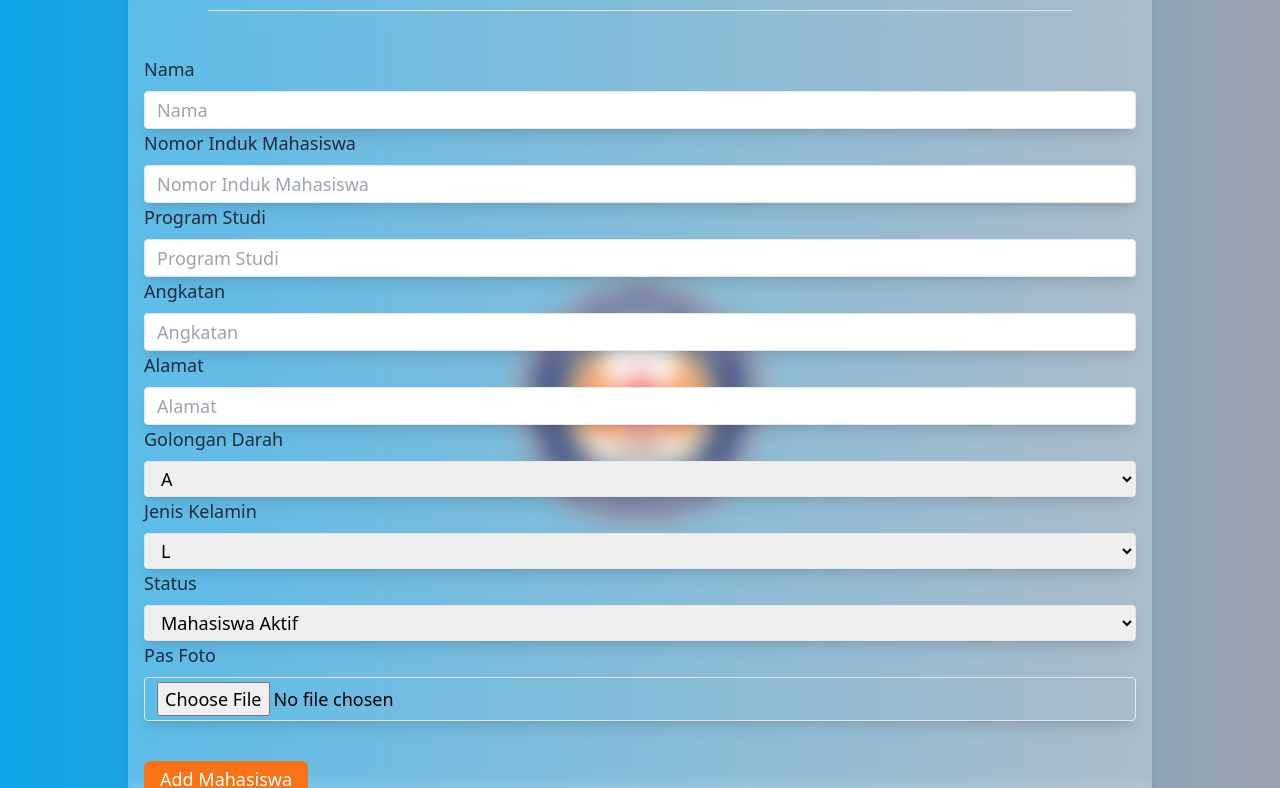
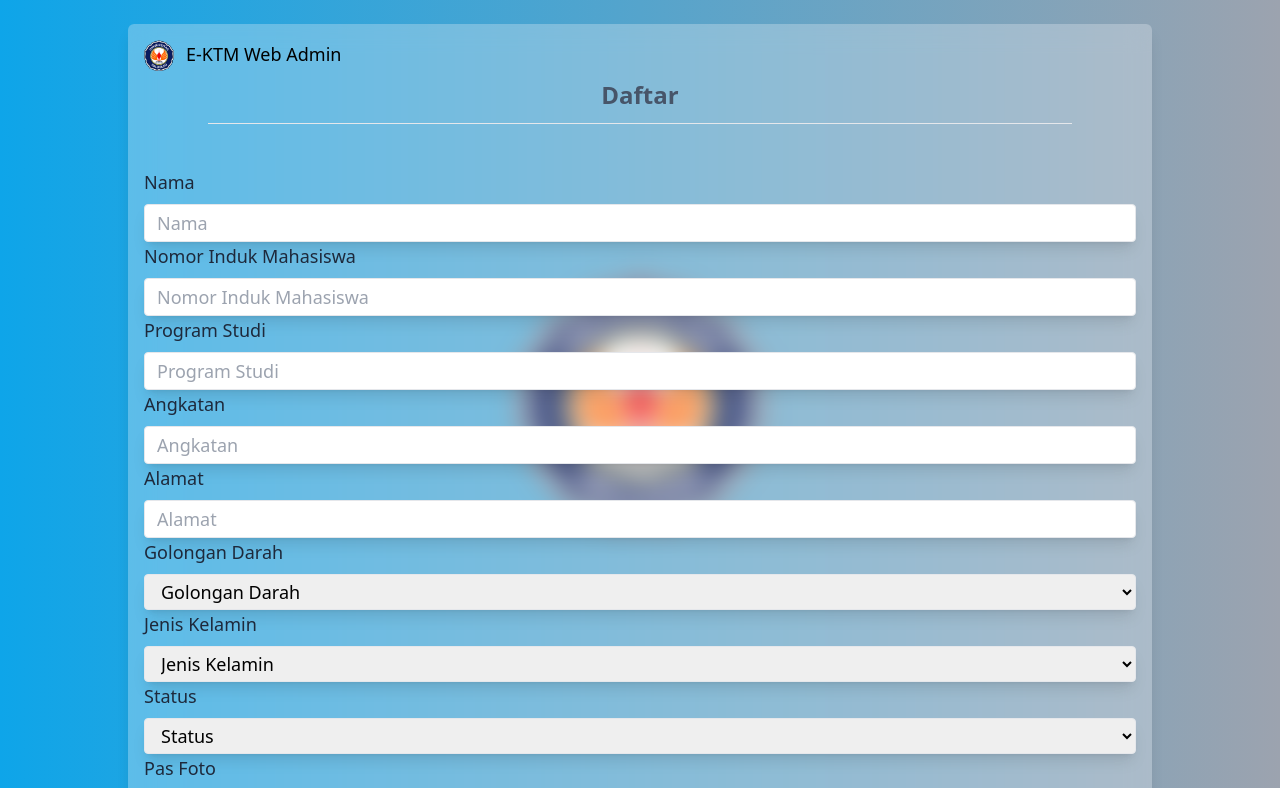
Before and after one commit to maliefrr/ektmFrontend, a React (Create React App) app: page /add/mahasiswa in a window 1280 px wide. Shown: the top 788 px of the page. Built offline with nearby package versions, Linux system fonts and the light colour scheme.

Commit message:
set default value on add mahasiswa

```diff
--- a/src/pages/AddMahasiswa.jsx
+++ b/src/pages/AddMahasiswa.jsx
@@ -15,10 +15,10 @@ const AddMahasiswa = () => {
         nim: "",
         prodi: "",
         alamat: "",
-        jenis_kelamin: "",
-        gol_darah: "",
+        jenis_kelamin: "default",
+        gol_darah: "default",
         angkatan: "",
-        status: ""
+        status: "default"
     })
 
     const [file, setFile] = useState(null)
@@ -79,8 +79,8 @@ const AddMahasiswa = () => {
     }
   return (
     <>
-    <div className='font-arima bg-gradient-to-r from-sky-500 to-gray-400 lg:h-full md:h-screen h-screen'>
-        <main className="max-w-screen-2xl flex items-center mx-auto h-screen">
+    <div className='font-arima bg-gradient-to-r from-sky-500 to-gray-400 lg:h-full'>
+        <main className="max-w-screen-2xl flex items-center mx-auto">
             <div className="fixed sm:top-100 sm:bottom-100 lg:top-0 lg:bottom-0 left-0 right-0 flex h-full">
                 <img src={logo} alt="logo" width="250" className="m-auto" />
             </div>
@@ -123,11 +123,11 @@ const AddMahasiswa = () => {
                         <option value="Wanita">P</option>
                     </select>
                     </label>
-                    <label htmlFor='jenis_kelamin' className="sm:mb-8">
+                    <label htmlFor='status' className="sm:mb-8">
                         <div className="text-slate-800 mb-2">
                             Status
                         </div>
-                    <select className="border rounded shadow-lg py-1 px-3 focus:ring-1 focus:border-sky-600 focus:ring-sky-500 focus:outline-none w-full invalid:focus:border-red-500 invalid:focus:ring-red-500 peer" value={status} onChange={onChange} name="jenis_kelamin">
+                    <select className="border rounded shadow-lg py-1 px-3 focus:ring-1 focus:border-sky-600 focus:ring-sky-500 focus:outline-none w-full invalid:focus:border-red-500 invalid:focus:ring-red-500 peer" value={status} onChange={onChange} name="status">
                         <option value="default" disabled>
                             Status
                         </option>
```
